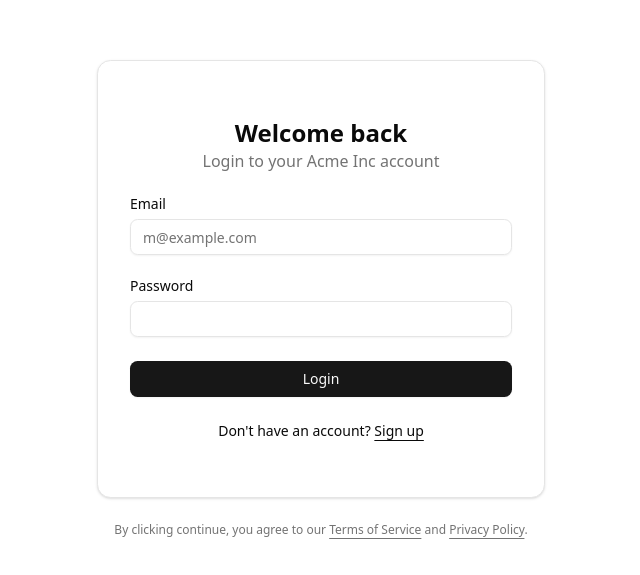
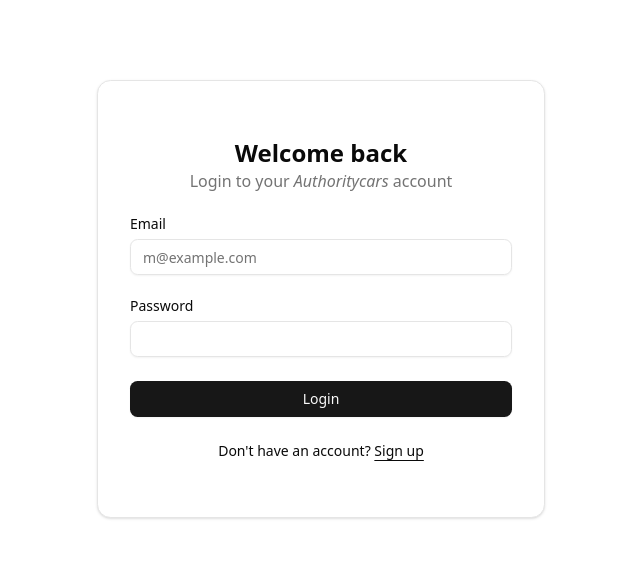
Before and after one commit to bartosz-skejcik/authoritycars.com, a Next.js app: page /login in a window 1280 px wide. Shown: the part 101-676 px from the top of the page, without its empty margins (319-959 px from the left). Built offline with nearby package versions, Linux system fonts and the light colour scheme.

Commit message:
chore: fix texts

```diff
--- a/src/app/(auth)/login/form.tsx
+++ b/src/app/(auth)/login/form.tsx
@@ -28,7 +28,7 @@ export function LoginForm({ className, message, state, ...props }: Props) {
               <div className="flex flex-col items-center text-center">
                 <h1 className="text-2xl font-bold">Welcome back</h1>
                 <p className="text-muted-foreground text-balance">
-                  Login to your Acme Inc account
+                  Login to your <em>Authoritycars</em> account
                 </p>
               </div>
               <div className="grid gap-2">
@@ -72,10 +72,6 @@ export function LoginForm({ className, message, state, ...props }: Props) {
           </form>
         </CardContent>
       </Card>
-      <div className="text-muted-foreground hover:[&_a]:text-primary text-center text-xs text-balance [&_a]:underline [&_a]:underline-offset-4">
-        By clicking continue, you agree to our <a href="#">Terms of Service</a>{" "}
-        and <a href="#">Privacy Policy</a>.
-      </div>
     </div>
   );
 }
--- a/src/app/(auth)/register/form.tsx
+++ b/src/app/(auth)/register/form.tsx
@@ -27,9 +27,9 @@ export function RegisterForm({ className, message, state, ...props }: Props) {
           <form className="p-6 md:p-8">
             <div className="flex flex-col gap-6">
               <div className="flex flex-col items-center text-center">
-                <h1 className="text-2xl font-bold">Welcome back</h1>
+                <h1 className="text-2xl font-bold">Welcome!</h1>
                 <p className="text-muted-foreground text-balance">
-                  Login to your Acme Inc account
+                  Register your account on <em>Authoritycars.com</em>
                 </p>
               </div>
               <div className="grid gap-2">
@@ -73,12 +73,12 @@ export function RegisterForm({ className, message, state, ...props }: Props) {
                 </span>
               )}
               <Button formAction={signup} className="w-full">
-                Login
+                Register
               </Button>
               <div className="text-center text-sm">
-                Don&apos;t have an account?{" "}
-                <Link href="/register" className="underline underline-offset-4">
-                  Sign up
+                Already have an account?{" "}
+                <Link href="/login" className="underline underline-offset-4">
+                  Log in
                 </Link>
               </div>
             </div>
```
